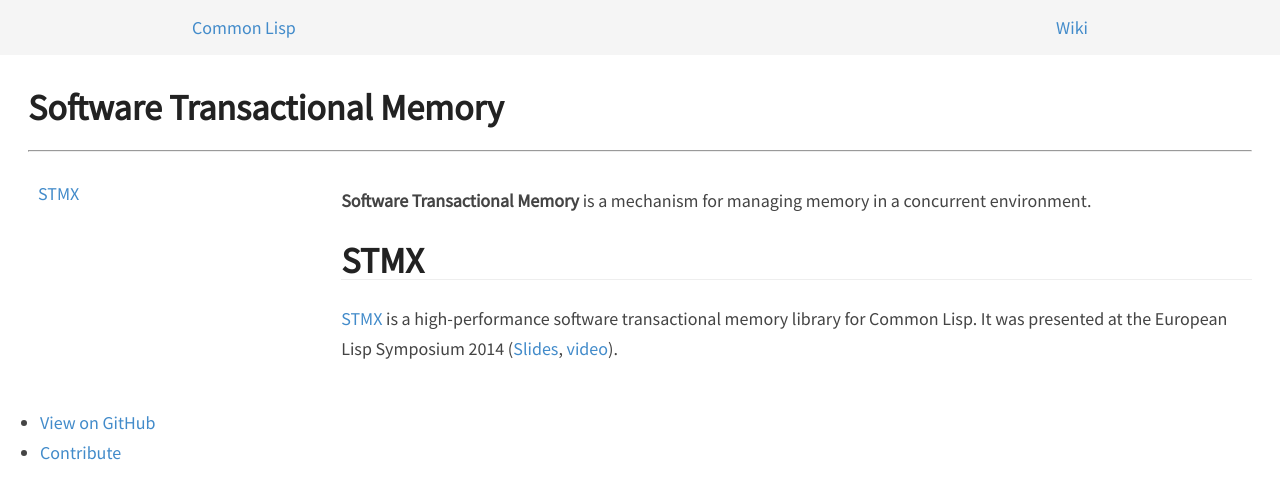
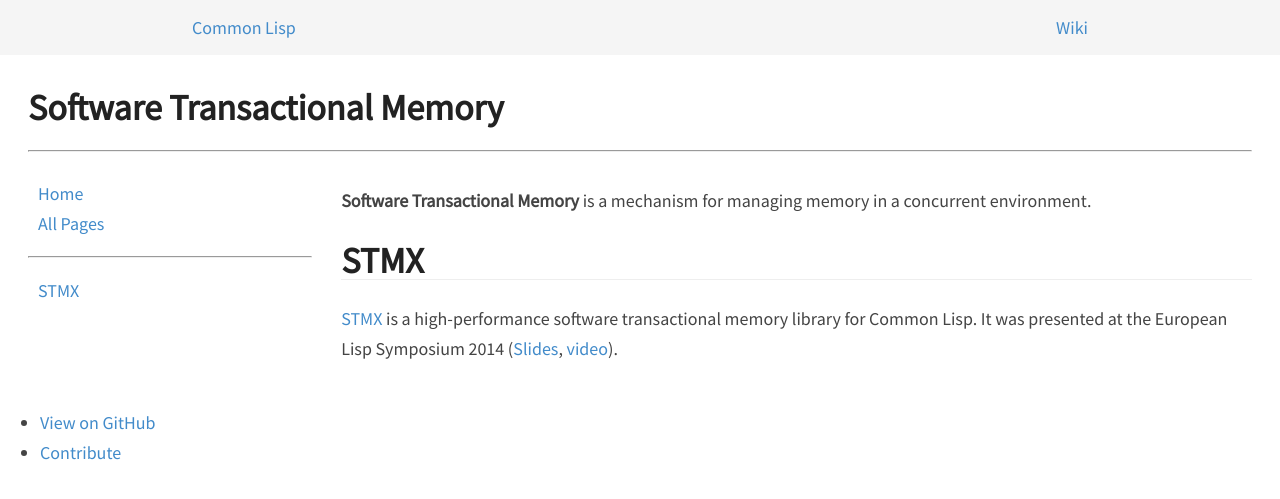
Before and after one commit to LispLang/lisplang.github.io, a Jekyll site: the page built from wiki/stm.md, in a window 1280 px wide. Shown: the top 499 px of the page. Built offline with Jekyll 4.4.1, drawn with Linux system fonts in a browser that asks for light colours; nearby versions of some CDN libraries; some web fonts are replaced.

Commit message:
Add a sidebar to the wiki

```diff
--- a/_layouts/wiki.html
+++ b/_layouts/wiki.html
@@ -6,7 +6,14 @@
     <div class="wiki-container">
       <h1>{{ page.title }}</h1>
       <hr>
-      <aside id="toc"></aside>
+      <aside>
+        <ul id="sidebar">
+          <li><a href="/wiki/index.html">Home</a></li>
+          <li><a href="/wiki/all-pages.html">All Pages</a></li>
+        </ul>
+        <hr>
+        <div id="toc"></div>
+      </aside>
       <article>
         {{ content }}
       </article>
```
Also changed, not shown: other parts of _layouts/wiki.html (+1 -1 lines).
